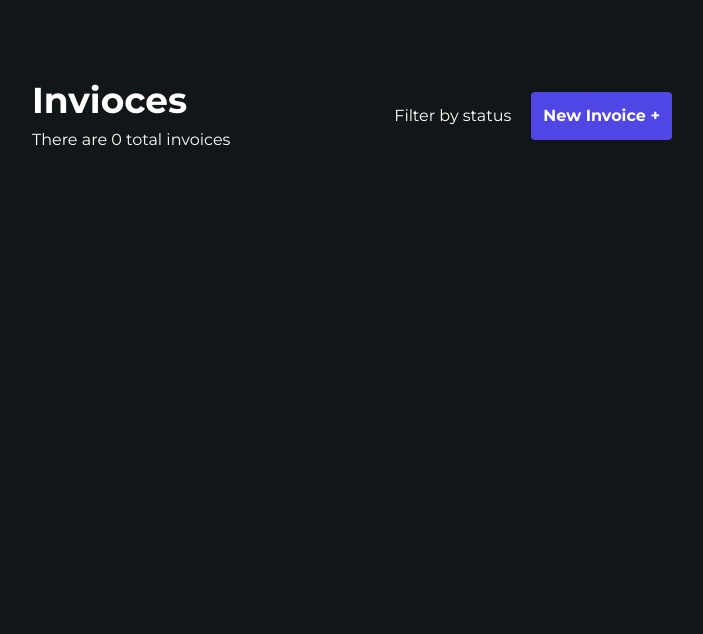
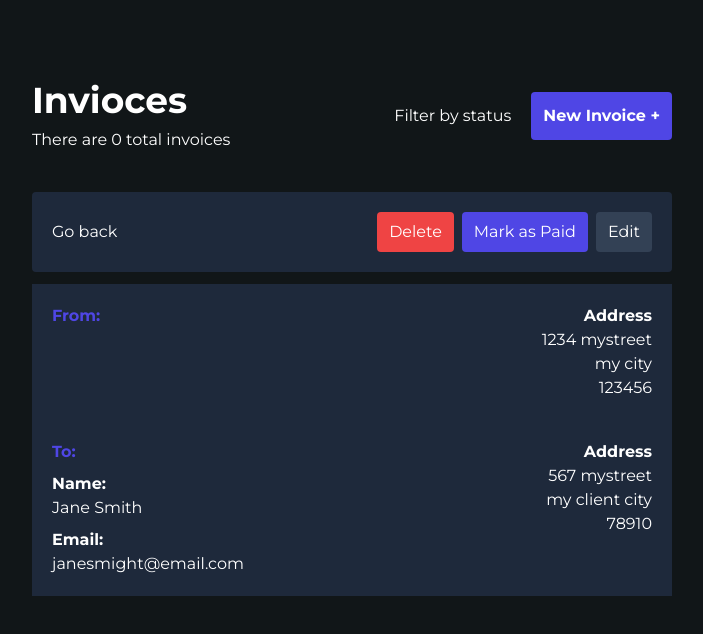
Before and after one commit to georgemejia/vue-firebase-invoice, a Vue app: page / in a window 1280 px wide. Shown: the top 634 px of the page, without its empty margins (288-991 px from the left). Built offline with nearby package versions, Linux system fonts and the light colour scheme.

Commit message:
started working on the invoice component that allows you to open it and view the entire invoice

```diff
--- a/src/App.vue
+++ b/src/App.vue
@@ -1,6 +1,7 @@
 <template>
   <main class="mt-20">
     <InvoiceNavbar />
+    <invoice-opened />
     <InvoiceList v-if="invoices" />
     <InvoiceModal v-if="isModalVisible" />
   </main>
@@ -13,11 +14,14 @@ import InvoiceNavbar from './components/InvoiceNavbar.vue'
 import InvoiceList from './components/InvoiceList.vue'
 import InvoiceModal from './components/InvoiceModal.vue'
 
+import InvoiceOpened from './components/InvoiceOpened.vue'
+
 export default {
   components: {
     InvoiceNavbar,
     InvoiceList,
-    InvoiceModal
+    InvoiceModal,
+    InvoiceOpened
   },
   setup() {
     const store = useStore()
--- a/src/components/InvoiceListItem.vue
+++ b/src/components/InvoiceListItem.vue
@@ -5,12 +5,19 @@
     <div class="text-white">{{ invoice.to.name }}</div>
     <div class="text-white text-2xl font-bold">$5,000</div>
     <div class="text-green-600 text-sm font-bold bg-green-300 py-1 px-4 rounded opacity-80">&#x2022; Paid</div>
-    <div class="text-white text-indigo-600 font-bold">&#x27A4;</div>
+    <div class="text-white text-indigo-600 font-bold" @click="log(index)">&#x27A4;</div>
   </li>
 </template>
 
 <script>
 export default {
-  props: ['invoice', 'index']
+  props: ['invoice', 'index'],
+  setup() {
+    function log(index) {
+      console.log(index)
+    }
+
+    return { log }
+  }
 }
 </script>
--- a/src/components/InvoiceModal.vue
+++ b/src/components/InvoiceModal.vue
@@ -6,7 +6,7 @@
       <InvoiceModalItems :items="invoice.items" />
 
       <button
-        class="text-white font-bold rounded bg-indigo-600 py-2 px-4"
+        class="text-white font-bold rounded bg-slate-700 py-2 px-4"
         @click="toggleModal">
         Cancel
       </button>
--- /dev/null
+++ b/src/components/InvoiceOpened.vue
@@ -0,0 +1,55 @@
+<template>
+  <div class="max-w-screen-sm mx-auto">
+    <div class="bg-slate-800 flex justify-between items-center p-5 rounded mb-3">
+      <div>
+        <button class="text-white">
+          Go back
+        </button>
+      </div>
+      <div>
+        <button class="text-white bg-red-500 py-2 px-3 rounded">Delete</button>
+        <button class="text-white bg-indigo-600 py-2 px-3 ml-2 rounded">Mark as Paid</button>
+        <button class="text-white bg-slate-700 py-2 px-3 ml-2 rounded">Edit</button>
+      </div>
+    </div>
+
+    <div class="bg-slate-800 p-5">
+      <div class="flex justify-between mb-10">
+        <p class="text-indigo-600 font-bold">From:</p>
+        <div class="text-right">
+          <p class="text-white font-bold">Address</p>
+          <p class="text-white">1234 mystreet</p>
+          <p class="text-white">my city</p>
+          <p class="text-white">123456</p>
+        </div>
+      </div>
+
+      <div class="flex justify-between">
+        <div>
+          <p class="text-indigo-600 font-bold mb-2">To:</p>
+          <p class="text-white font-bold">Name:</p>
+          <p class="text-white mb-2">Jane Smith</p>
+          <p class="text-white font-bold">Email:</p>
+          <p class="text-white">janesmight@email.com</p>
+        </div>
+
+        <div class="text-right">
+          <p class="text-white font-bold">Address</p>
+          <p class="text-white">567 mystreet</p>
+          <p class="text-white">my client city</p>
+          <p class="text-white">78910</p>
+        </div>
+      </div>
+    </div>
+  </div>
+</template>
+
+<script>
+export default {
+
+}
+</script>
+
+<style>
+
+</style>
```
